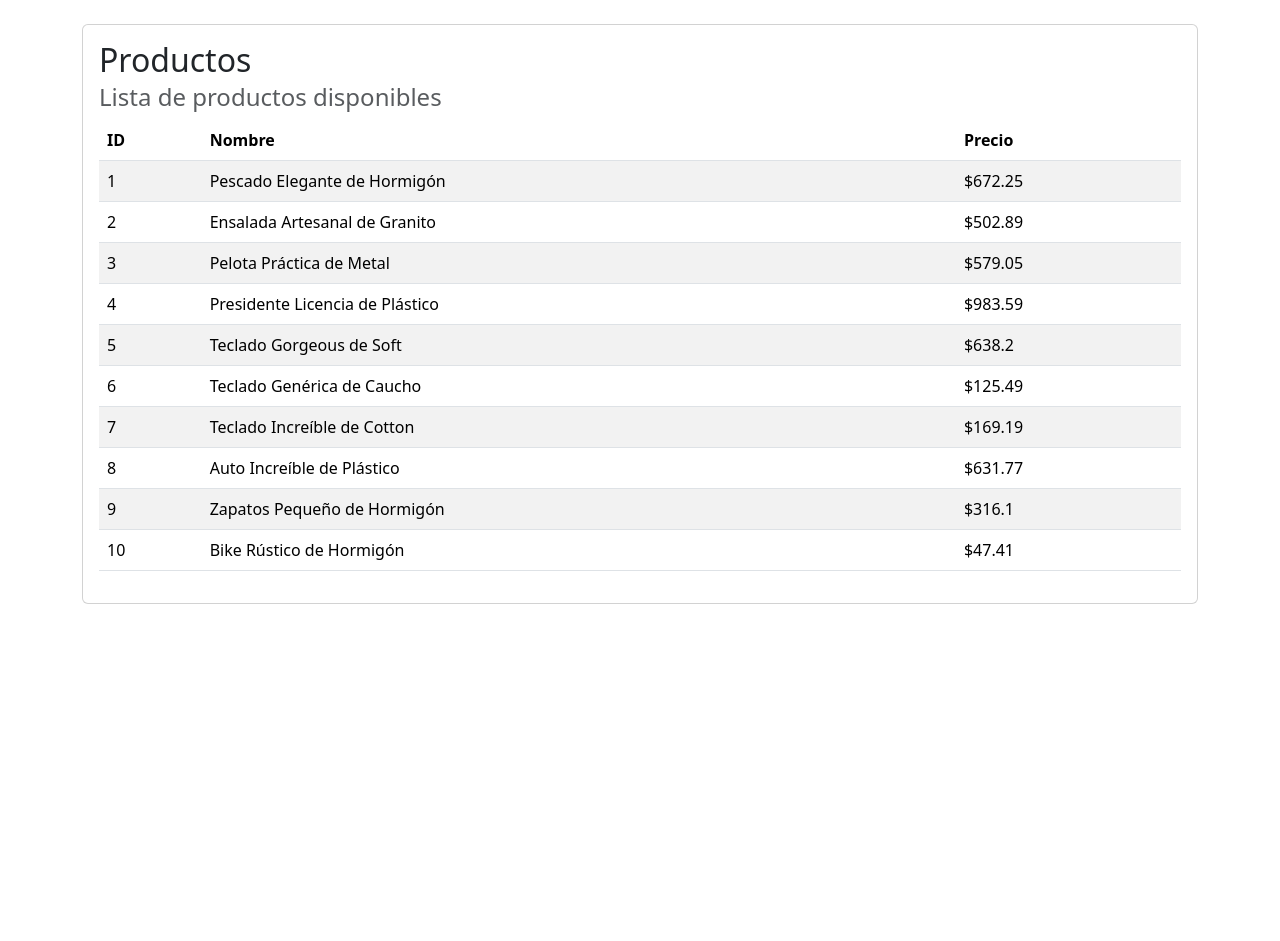
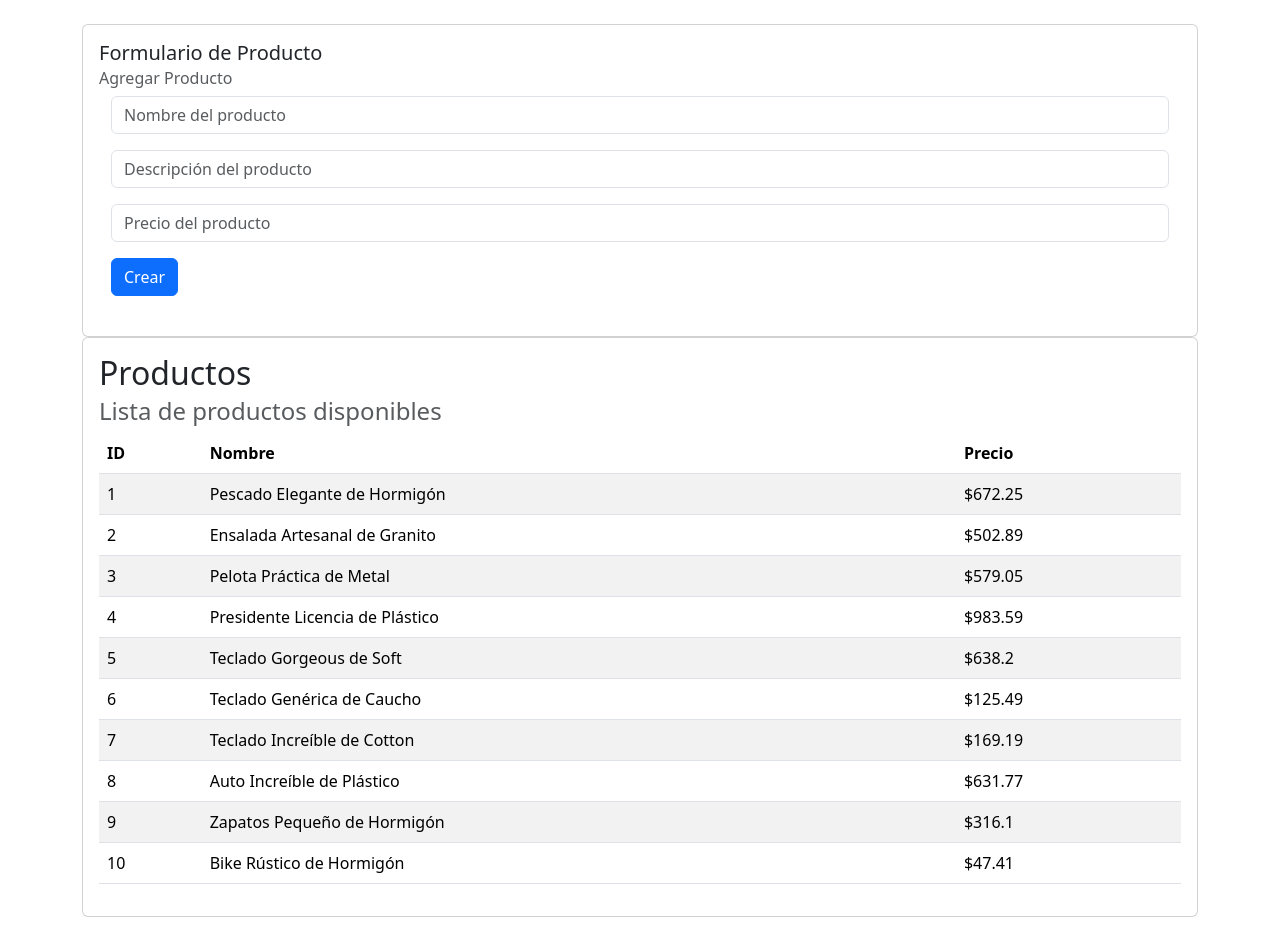
Before and after one commit to zutjmx/crudjpa-app, a React (Vite) app: page / in a window 1280 px wide. Before the commit the page ends 800 px from the top, so only its background shows below. Built offline with nearby package versions, Linux system fonts and the light colour scheme.

Commit message:
Integrate ProductoFormulario component into ProductoApp for product addition and update button label to 'Crear'

```diff
--- a/src/components/ProductoApp.jsx
+++ b/src/components/ProductoApp.jsx
@@ -3,6 +3,7 @@ import PropTypes from "prop-types";
 //import Swal from "sweetalert2";
 import { listProductos } from '../services/ProductoService';
 import { ProductoGrid } from "./ProductoGrid";
+import { ProductoFormulario } from "./ProductoFormulario";
 
 export const ProductoApp = ({titulo='', subtitulo=''}) => {
 
@@ -24,13 +25,19 @@ export const ProductoApp = ({titulo='', subtitulo=''}) => {
             <div className="container mt-4 mb-4">
                 <div className="card">
                     <div className="card-body">
+                        <h5 className="card-title">Formulario de Producto</h5>
+                        <h6 className="card-subtitle mb-2 text-body-secondary">Agregar Producto</h6>
+                        <ProductoFormulario />
+                    </div>
+                </div>
+                <div className="card">
+                    <div className="card-body">
                         <h2 className="card-title">{titulo}</h2>
                         <h4 className="card-subtitle mb-2 text-body-secondary">{subtitulo}</h4>
                         <ProductoGrid productos={productos} />
                     </div>
                 </div>
             </div>
-
         </>
     )
 }
--- a/src/components/ProductoFormulario.jsx
+++ b/src/components/ProductoFormulario.jsx
@@ -21,11 +21,10 @@ export const ProductoFormulario = () => {
     };
 
     return (
-        <div className="d-flex justify-content-end">
-            <h1>Formulario de Producto</h1>
+        <div className="container mb-4">
             <form>
                 <div className="mb-3">
-                    <label for="nombreProducto" className="form-label">Nombre del Producto</label>
+                    {/* <label htmlFor="nombreProducto" className="form-label">Nombre del Producto</label> */}
                     <input
                         type="text"
                         className="form-control"
@@ -37,7 +36,7 @@ export const ProductoFormulario = () => {
                     />
                 </div>
                 <div className="mb-3">
-                    <label for="descripcionProducto" className="form-label">Descripción del Producto</label>
+                    {/* <label htmlFor="descripcionProducto" className="form-label">Descripción del Producto</label> */}
                     <input
                         type="text"
                         className="form-control"
@@ -50,7 +49,7 @@ export const ProductoFormulario = () => {
                     />
                 </div>
                 <div className="mb-3">
-                    <label for="precioProducto" className="form-label">Precio del Producto</label>
+                    {/* <label htmlFor="precioProducto" className="form-label">Precio del Producto</label> */}
                     <input
                         type="number"
                         className="form-control"
@@ -61,7 +60,7 @@ export const ProductoFormulario = () => {
                         onChange={handleChange}
                     />
                 </div>
-                <button type="submit" className="btn btn-primary">Enviar</button>
+                <button type="submit" className="btn btn-primary">Crear</button>
             </form>
         </div>
     );
```
